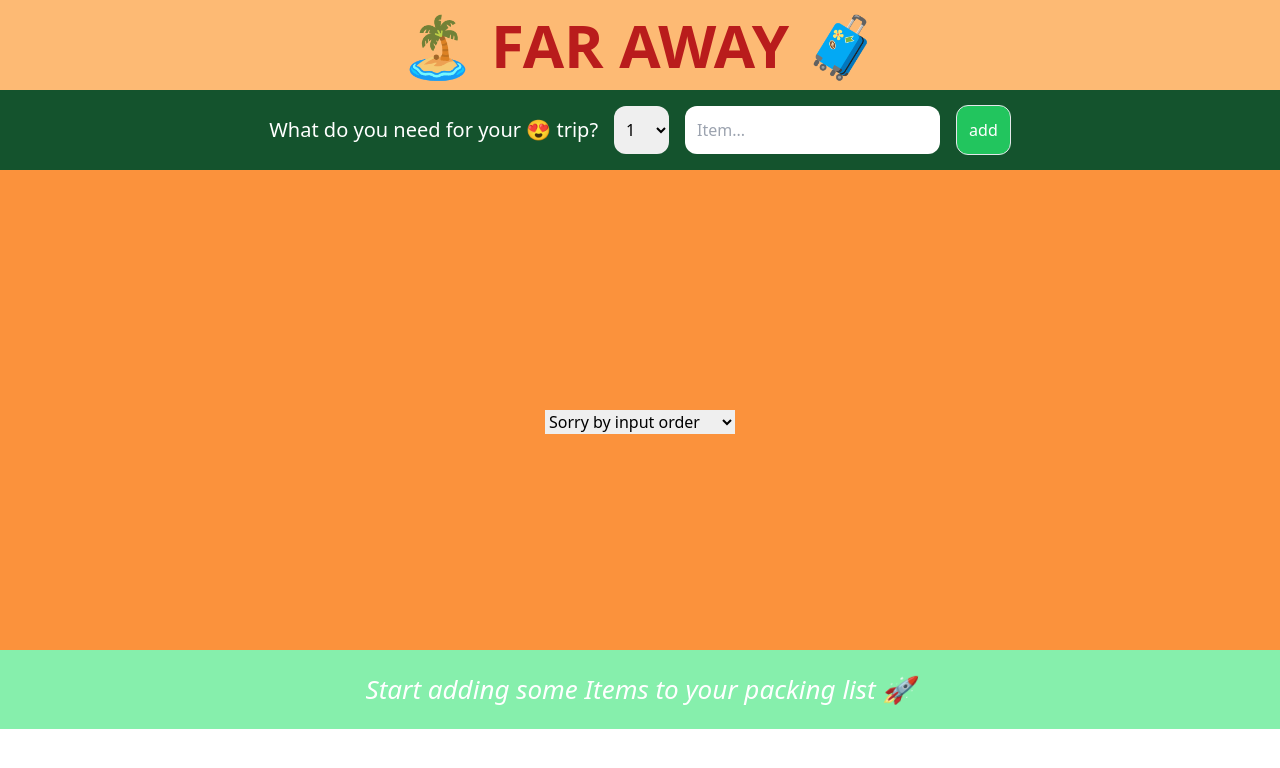
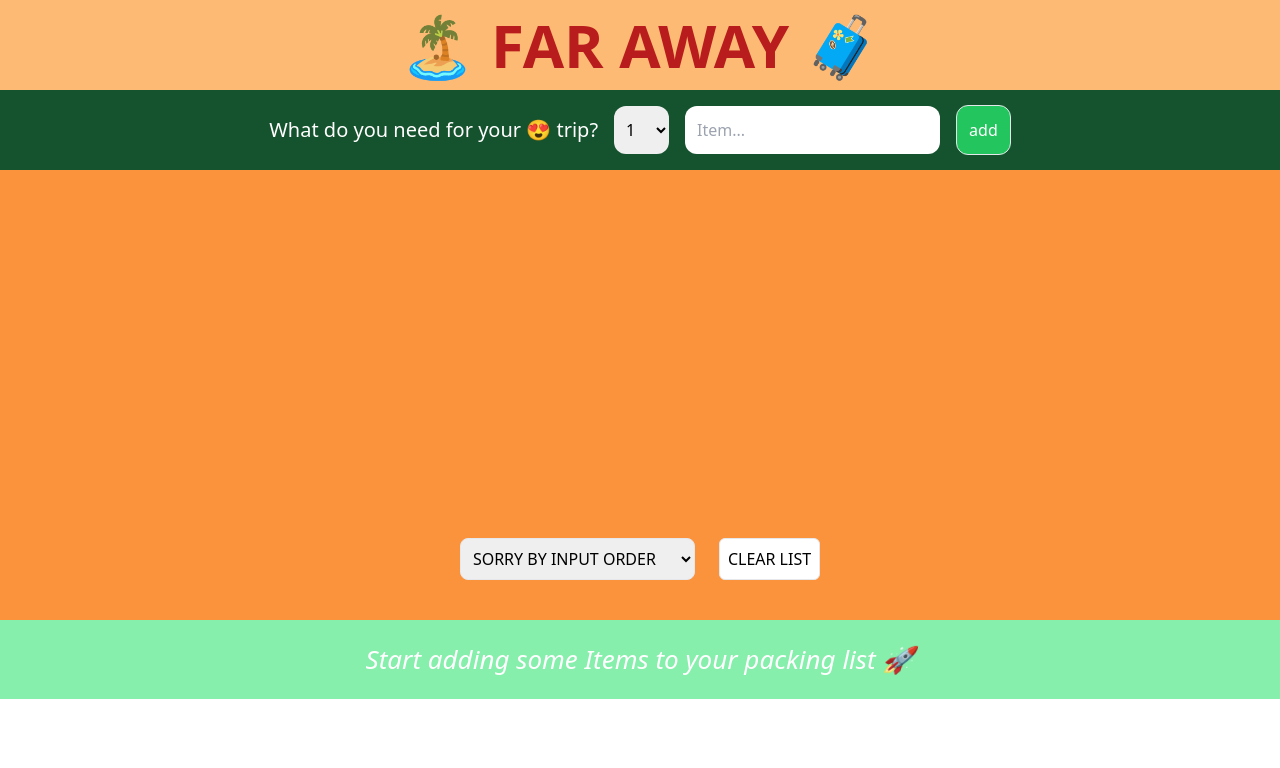
Before and after one commit to mairaj-afridi/farr, a React (Create React App) app: page / in a window 1280 px wide. Shown: the top 768 px of the page. Built offline with nearby package versions, Linux system fonts and the light colour scheme.

Commit message:
The clear button are wording prefict

```diff
--- a/src/App.js
+++ b/src/App.js
@@ -12,22 +12,27 @@ export default function App() {
 
   function handleAddItems(item) {
     setItems((items) => [...items, item]);
-  }
+  };
 
   function handleDeleteItem(id) {
     setItems((items) => items.filter((item) => item.id !== id));
-  }
+  };
 
   function handleToggleItem(id) {
     setItems(items => items.map(item => item.id === id ? { ...item, packed: !item.packed } : item))
+  };
+
+  // function to clear the list
+  function handleClearList(){
+    const confirmed = window.confirm("are you showr to delete all itemsjjjjjj")
+    if (confirmed) setItems([]);
   }
-
 
   return (
     <div className='flex items-center justify-center flex-col '>
       <Logo />
       <Form onAddItems={handleAddItems} />
-      <PackingList items={items} onDeleteItem={handleDeleteItem} onToggleItems={handleToggleItem} />
+      <PackingList items={items} onDeleteItem={handleDeleteItem} onToggleItems={handleToggleItem} onClearList={handleClearList} />
       <Stats items={items} />
     </div>
   );
@@ -71,22 +76,30 @@ function Form({ onAddItems }) {
   )
 }
 
-function PackingList({ items, onDeleteItem, onToggleItems }) {
+function PackingList({ items, onDeleteItem, onToggleItems,onClearList }) {
+ const [sortBy, setSortBy] = useState("input");
+
+// let sortedItems;
+
+// if(sortBy === 'input')setSortBy=items;
+// if()
+
   return (
-    <div className='bg-orange-400 w-full gap-60 h-[480px] justify-start items-center flex-col   px-8  flex '>
+    <div className='bg-orange-400 w-full gap-8 min-h-[450px] h-full justify-start items-center relative flex-col   px-8  flex '>
       <div className='flex w-full  '>
         <ul className='text-[30px] flex-row gap-10 flex  flex-wrap items-center' >
           {items.map((item) => (
-            <Item item={item} key={item.id} onDeleteItem={onDeleteItem} onToggleItems={onToggleItems} />
+            <Item item={item} key={item.id} onDeleteItem={onDeleteItem} onToggleItems={onToggleItems} onClearList={onClearList} />
           ))}
         </ul>
       </div>
-        <div>
-          <select>
+        <div className='flex gap-6 absolute  bottom-10' >
+          <select className='uppercase  rounded-lg border p-2 ' value={sortBy} onChange={(e)=> setSortBy(e.target.value) }>
           <option value="input">Sorry by input order </option>
-          <option value="input">Sorry by description</option>
-          <option value="input">Sorry by packed status</option>
+          <option value="description">Sorry by description</option>
+          <option value="packed">Sorry by packed status</option>
           </select>
+          <button onClick={onClearList}  className='border uppercase  bg-white p-2 rounded-md '>clear list</button>
         </div>
     </div>
   )
```
